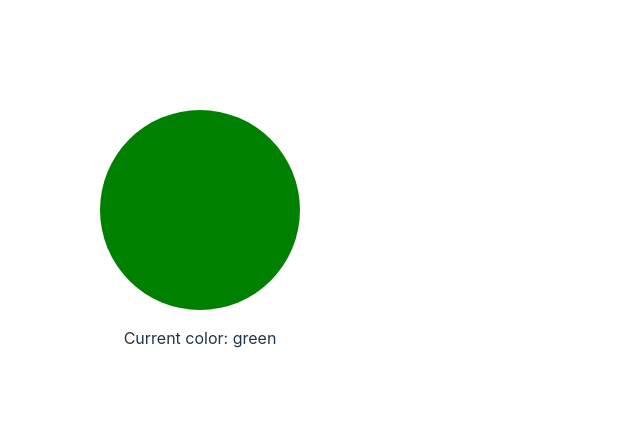
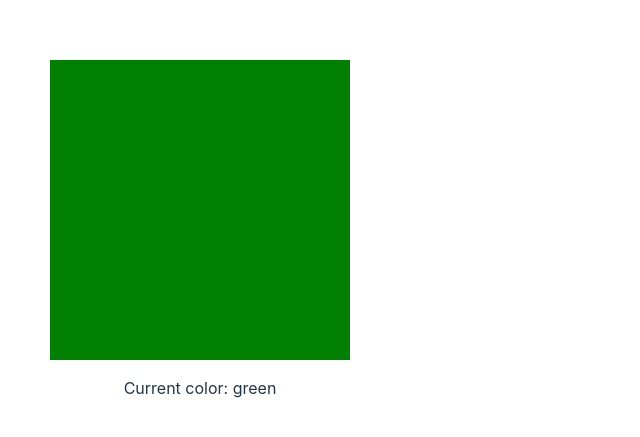
Before and after one commit to nitintelang110/gitpractice, a React (Vite) app: page / in a window 1280 px wide. Shown: the part 187-624 px from the top of the page, without its empty margins (0-640 px from the left). Built offline with nearby package versions, Linux system fonts and the light colour scheme.

Commit message:
Update TrafficLights.jsx

```diff
--- a/src/TrafficLights.jsx
+++ b/src/TrafficLights.jsx
@@ -29,15 +29,15 @@ const TrafficLights = () => {
   }, [color, seconds]);
 
   return (
-    <div style={{ textAlign: 'center', marginTop: '50px',marginLeft:'100px'}}>
+    <div style={{ textAlign: 'center', marginTop: '50px',marginLeft:'50px'}}>
 
       <div
         style={{
-          width: '200px',
-          height: '200px',
+          width: '300px',
+          height: '300px',
           backgroundColor: color,
           margin: '0 auto',
-          borderRadius: '50%',
+          borderRadius: '0%',
           textAlign:'center',
         }}
       ></div>
```
